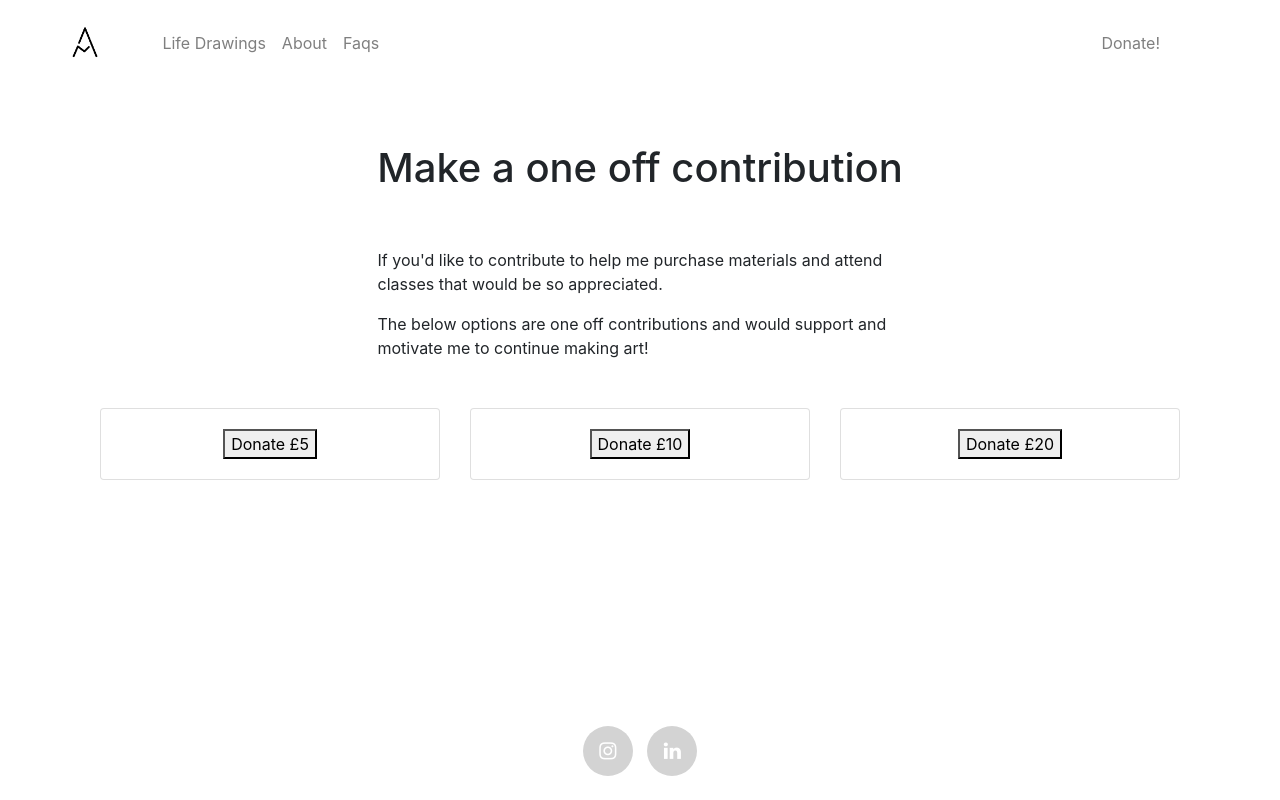
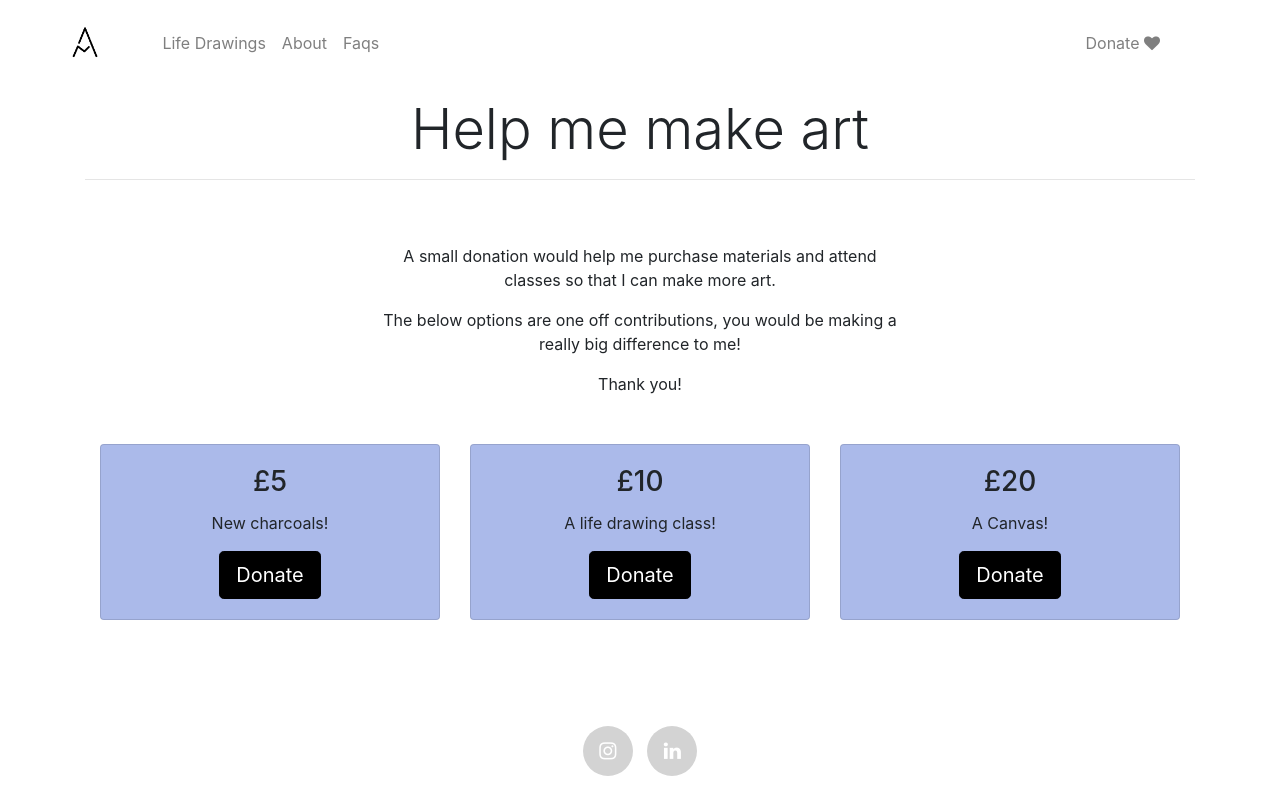
Before and after one commit to AlessioMartello/art_shop, a Django app: page /stripe_payments/donate/ in a window 1280 px wide. Run offline with Django 3.2, Linux system fonts and the light colour scheme; some libraries are stand-ins or nearby versions.

Commit message:
Styling and html changes

```diff
--- a/aless_art_shop/templates/aless_art_shop/base.html
+++ b/aless_art_shop/templates/aless_art_shop/base.html
@@ -7,11 +7,16 @@
         {% bootstrap_css %}
         {% bootstrap_javascript jquery='full' %}
         {% load static %}
-    <link rel="stylesheet" href="https://maxcdn.bootstrapcdn.com/font-awesome/4.5.0/css/font-awesome.min.css">
-    <link rel="stylesheet" type="text/css" href="{% static 'style.css' %}">
+       <link rel="stylesheet" type="text/css" href="{% static 'style.css' %}">
+ <link rel="stylesheet" href="https://maxcdn.bootstrapcdn.com/font-awesome/4.5.0/css/font-awesome.min.css">
     <link rel="icon" type="image/png" href="/static/am_logo_white.png">
 
 </head>
+
+<style>    body {
+        background-color: white;
+    }
+</style>
 
 <body>
     <nav class="navbar navbar-expand-md navbar-light fixed-top mx-5">
@@ -32,12 +37,12 @@
                 <li class="nav-item"><a class = "nav-link" href="{% url 'aless_art_shop:faqs' %}"> Faqs</a></li>
             </ul>
             <ul class="navbar-nav">
-                <li class="nav-item"><a class = "nav-link" href="{% url 'stripe_payments:donate' %}"> Donate!</a></li>
+                <li class="nav-item"><a class = "nav-link" href="{% url 'stripe_payments:donate' %}"> Donate <i class="fa fa-heart"></i></a></li>
             </ul>
            </div>
  </nav>
 
-    <main role = "main" class="container-fluid">
+    <main role = "main" class="container-fluid pt-5">
             {%block page_header %}
             {% endblock page_header %}
 
--- a/aless_art_shop/urls.py
+++ b/aless_art_shop/urls.py
@@ -1,7 +1,8 @@
 """Defines URL patterns for aless_art_shop app"""
 
 from django.urls import path
-
+from django.conf import settings
+from django.conf.urls.static import static
 from . import views
 
 app_name = "aless_art_shop"
@@ -10,4 +11,4 @@ urlpatterns = [
     path('product/<int:id>/', views.product, name='product'),
     path('about/', views.about, name="about"),
     path('faqs/', views.faqs, name="faqs")
-]
+] + static(settings.STATIC_URL, document_root=settings.STATIC_ROOT)
--- a/static/style.css
+++ b/static/style.css
@@ -99,10 +99,6 @@ a.socialIcon:hover, .socialHoverClass {
 }
 
 
-/*
- * Extra utilities
- */
-
 .flex-equal > * {
   flex: 1;
 }
@@ -112,18 +108,16 @@ a.socialIcon:hover, .socialHoverClass {
   }
 }
 
-/*
- * Index page styling
- */
+.jumbotron {
+    background: url("/static/man_sitting.jpeg") no-repeat center;
+    background-size: contain;
+    background-attachment: fixed;
 
-.jumbotron {
-    background: url("/static/am_logo.png") no-repeat center;
-    background-size: cover;
 }
 
-.btn-primary {
-    background-color: #c63063;
-    border-color: #c60063;
+.black-btn {
+    background-color: black;
+    border-color: black;
 }
 
 .card-columns {
@@ -136,8 +130,8 @@ a.socialIcon:hover, .socialHoverClass {
 }
 
 .vertical-center {
-  min-height: 100%;  /* Fallback for browsers do NOT support vh unit */
-  min-height: 100vh; /* These two lines are counted as one :-)       */
+  min-height: 100%;
+  min-height: 100vh;
 
   display: flex;
   align-items: center;
@@ -146,3 +140,19 @@ a.socialIcon:hover, .socialHoverClass {
 .indexrow{
 background-color: #f99;
 }
+
+.product-img{
+    width: 100%;
+    object-fit: cover;
+}
+
+.bg-1 {
+        background-color: #ABBAEA
+;
+    }
+
+.btn:hover, .btn-primary:hover, .btn-primary:focus, .btn-primary:active, .btn-primary.active, .open>.dropdown-toggle.btn-primary {
+    color:black;
+    background-color: white;
+    border-color: white; /*set the color you want here*/
+}
--- a/stripe_payments/templates/stripe_payments/donate.html
+++ b/stripe_payments/templates/stripe_payments/donate.html
@@ -1,4 +1,5 @@
 <!DOCTYPE html>
+    {% extends "aless_art_shop/base.html" %}
 <html lang="en">
 <head>
     <meta charset="UTF-8">
@@ -6,39 +7,52 @@
     <link rel="icon" type="image/png" href="/static/am_logo_white.png">
 
 </head>
+
 <body class="pt-5 mt-5">
-{% extends "aless_art_shop/base.html" %}
 {% block page_header %}
-<h1 class="text-center pt-5 pb-5">Make a one off contribution</h1>
+<div class="container text-center pt-5 pb-5">
+<h1 class="display-4 fw-normal">Help me make art</h1>
+<hr>
+</div>
+
 <div class="container">
-<div class="col-md-6 mx-auto">
-    <p>If you'd like to contribute to help me purchase materials and attend classes that would be so appreciated.</p>
-    <p>The below options are one off contributions and would support and motivate me to continue making art!</p>
+<div class="col-md-6 mx-auto text-center">
+    <p>A small donation would help me purchase materials and attend classes so that I can make more art.</p>
+    <p>The below options are one off contributions, you would be making a really big difference to me!</p>
+    <p>Thank you!</p>
 
 </div>
 <div class="container">
     <div class="card-deck mt-5 text-center">
-    <div class="card">
+    <div class="card bg-1">
         <div class="card-body">
+            <h3 class="card-title">£5</h3>
+           <p class="card-text">New charcoals!</p>
             <form action="{% url 'stripe_payments:make-donation' amount=5%}" method="POST">
             {% csrf_token %}
-            <button>Donate £5</button>
+            <button type="button" class="btn button56 btn-success btn-lg black-btn">Donate</button>
         </form>
         </div>
     </div>
-    <div class="card">
+    <div class="card bg-1">
         <div class="card-body">
+            <h3 class="card-title">£10</h3>
+           <p class="card-text">A life drawing class!</p>
             <form action="{% url 'stripe_payments:make-donation' amount=10%}" method="POST">
             {% csrf_token %}
-            <button>Donate £10</button>
+            <button type="button" class="btn btn-success btn-lg black-btn">Donate</button>
         </form>
         </div>
     </div>
-    <div class="card">
+    <div class="card bg-1">
         <div class="card-body">
+            <h3 class="card-title">£20</h3>
+           <p class="card-text">A Canvas!</p>
+
             <form action="{% url 'stripe_payments:make-donation' amount=20%}" method="POST">
             {% csrf_token %}
-            <button>Donate £20</button>
+            <button type="button" class="btn btn-success btn-lg black-btn">Donate</button>
+
         </form>
         </div>
     </div>
```
Also changed, not shown: aless_art_shop/templates/aless_art_shop/about.html (+53 -7 lines), aless_art_shop/templates/aless_art_shop/faqs.html (+11 -3 lines), aless_art_shop/templates/aless_art_shop/index.html (+23 -17 lines), aless_art_shop/templates/aless_art_shop/product_detail.html (+28 -20 lines), aless_art_shop/templates/aless_art_shop/product_list.html (+8 -4 lines).
